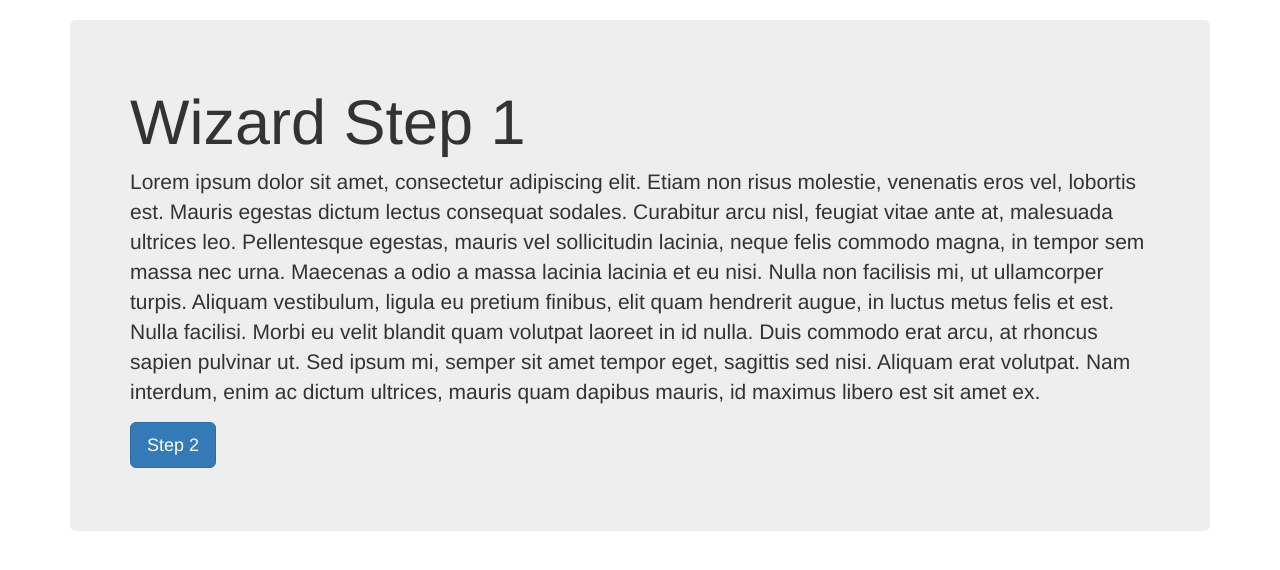
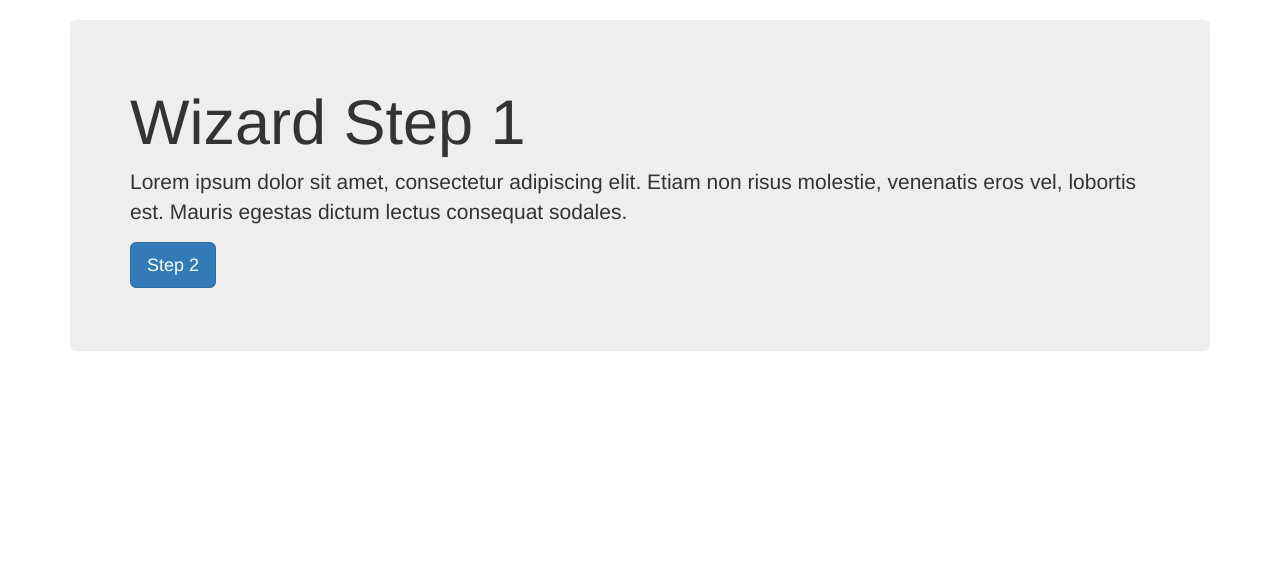
Before and after one commit to reedling78/GTM-Lunch-and-Learn, a PHP site: page /wizard.php?step=1 in a window 1280 px wide. Shown: the part 52-622 px from the top of the page. Run offline with PHP 8.4, Linux system fonts and the light colour scheme.

Commit message:
Fixed wizard

```diff
--- a/wizard.php
+++ b/wizard.php
@@ -11,7 +11,7 @@
 
 <div class="jumbotron">
   <h1>Wizard Step 1</h1>
-  <p>Lorem ipsum dolor sit amet, consectetur adipiscing elit. Etiam non risus molestie, venenatis eros vel, lobortis est. Mauris egestas dictum lectus consequat sodales. Curabitur arcu nisl, feugiat vitae ante at, malesuada ultrices leo. Pellentesque egestas, mauris vel sollicitudin lacinia, neque felis commodo magna, in tempor sem massa nec urna. Maecenas a odio a massa lacinia lacinia et eu nisi. Nulla non facilisis mi, ut ullamcorper turpis. Aliquam vestibulum, ligula eu pretium finibus, elit quam hendrerit augue, in luctus metus felis et est. Nulla facilisi. Morbi eu velit blandit quam volutpat laoreet in id nulla. Duis commodo erat arcu, at rhoncus sapien pulvinar ut. Sed ipsum mi, semper sit amet tempor eget, sagittis sed nisi. Aliquam erat volutpat. Nam interdum, enim ac dictum ultrices, mauris quam dapibus mauris, id maximus libero est sit amet ex.</p>
+  <p>Lorem ipsum dolor sit amet, consectetur adipiscing elit. Etiam non risus molestie, venenatis eros vel, lobortis est. Mauris egestas dictum lectus consequat sodales.</p>
   <p>
     <a class="btn btn-lg btn-primary" href="wizard.php?step=2" role="button">Step 2</a>
   </p>
@@ -22,8 +22,8 @@
 <? if ($query_array['step'] == "2") { ?>
 
 <div class="jumbotron">
-  <h1>Wizard Step 1</h1>
-  <p>Lorem ipsum dolor sit amet, consectetur adipiscing elit. Etiam non risus molestie, venenatis eros vel, lobortis est. Mauris egestas dictum lectus consequat sodales. Curabitur arcu nisl, feugiat vitae ante at, malesuada ultrices leo. Pellentesque egestas, mauris vel sollicitudin lacinia, neque felis commodo magna, in tempor sem massa nec urna. Maecenas a odio a massa lacinia lacinia et eu nisi. Nulla non facilisis mi, ut ullamcorper turpis. Aliquam vestibulum, ligula eu pretium finibus, elit quam hendrerit augue, in luctus metus felis et est. Nulla facilisi. Morbi eu velit blandit quam volutpat laoreet in id nulla. Duis commodo erat arcu, at rhoncus sapien pulvinar ut. Sed ipsum mi, semper sit amet tempor eget, sagittis sed nisi. Aliquam erat volutpat. Nam interdum, enim ac dictum ultrices, mauris quam dapibus mauris, id maximus libero est sit amet ex.</p>
+  <h1>Wizard Step 2</h1>
+  <p>Lorem ipsum dolor sit amet, consectetur adipiscing elit. Etiam non risus molestie, venenatis eros vel, lobortis est. Mauris egestas dictum lectus consequat sodales.</p>
   <p>
     <a class="btn btn-lg btn-primary" href="wizard.php?step=3" role="button">Step 3</a>
   </p>
@@ -35,7 +35,7 @@
 
 <div class="jumbotron">
   <h1>Wizard Step 3</h1>
-  <p>Lorem ipsum dolor sit amet, consectetur adipiscing elit. Etiam non risus molestie, venenatis eros vel, lobortis est. Mauris egestas dictum lectus consequat sodales. Curabitur arcu nisl, feugiat vitae ante at, malesuada ultrices leo. Pellentesque egestas, mauris vel sollicitudin lacinia, neque felis commodo magna, in tempor sem massa nec urna. Maecenas a odio a massa lacinia lacinia et eu nisi. Nulla non facilisis mi, ut ullamcorper turpis. Aliquam vestibulum, ligula eu pretium finibus, elit quam hendrerit augue, in luctus metus felis et est. Nulla facilisi. Morbi eu velit blandit quam volutpat laoreet in id nulla. Duis commodo erat arcu, at rhoncus sapien pulvinar ut. Sed ipsum mi, semper sit amet tempor eget, sagittis sed nisi. Aliquam erat volutpat. Nam interdum, enim ac dictum ultrices, mauris quam dapibus mauris, id maximus libero est sit amet ex.</p>
+  <p>Lorem ipsum dolor sit amet, consectetur adipiscing elit. Etiam non risus molestie, venenatis eros vel, lobortis est. Mauris egestas dictum lectus consequat sodales.</p>
   <p>
     <h3 class="text-center">Thank you</h3>
   </p>
```
